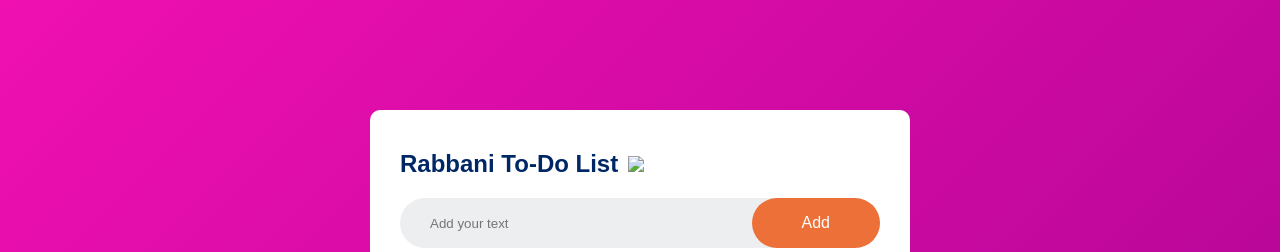
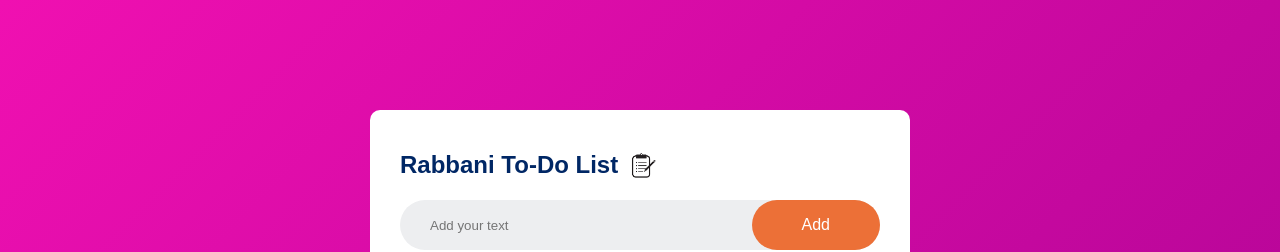
Before and after one commit to Rabbani955/To-Do-List, a plain HTML site: page index.html in a window 1280 px wide. Shown: the top 252 px of the page. Drawn offline with Linux system fonts and the light colour scheme.

Commit message:
Update index.html

```diff
--- a/index.html
+++ b/index.html
@@ -8,7 +8,7 @@
 <body>
 <div class="container">
     <div class="todo-app">
-        <h2>Rabbani To-Do List <img src="image/icon1.png"></h2>
+        <h2>Rabbani To-Do List <img src="icon1.png"></h2>
         <div class="row">
             <input type="text" id="input-box" placeholder="Add your text">
             <button onclick="addTask()">Add</button>
```
